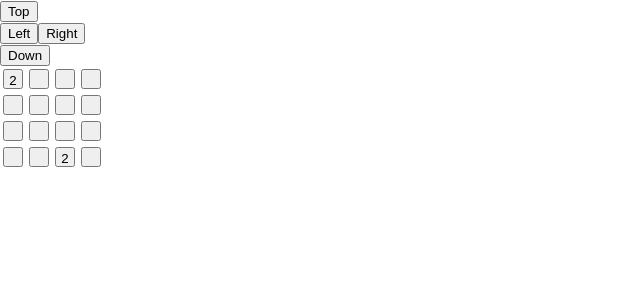
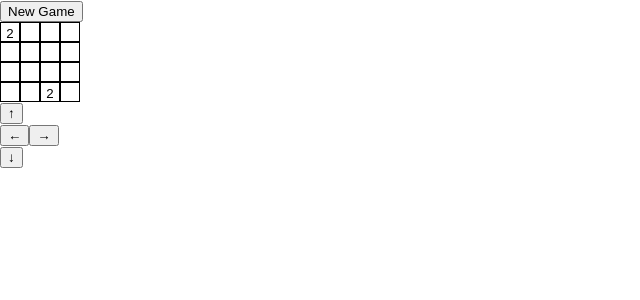
Before and after one commit to jpmgoes/2048-Game, a React (Create React App) app: page / in a window 1280 px wide. Shown: the top 300 px of the page, without its empty margins (0-640 px from the left). Built offline with nearby package versions, Linux system fonts and the light colour scheme.

Commit message:
commited

```diff
--- a/src/App.js
+++ b/src/App.js
@@ -1,4 +1,4 @@
-import React, { useState, useEffect } from "react";
+import React, { useState } from "react";
 import {
   handleRight,
   handleLeft,
@@ -7,31 +7,44 @@ import {
   handleRandomValues,
 } from "./handleMotion";
 import { Button } from "./components/buttons";
+import { GameOver } from "./components/GameOver";
 
 function App() {
   const randomMatrix = handleRandomValues();
   const [matrix, setMatrix] = useState(randomMatrix);
   const [history, setHistory] = useState(matrix);
 
+  const restartGame = (setMatrix, randomMatrix) => {
+    setMatrix(randomMatrix);
+  };
+
+  const innerHtml = (string) => {
+    return <div dangerouslySetInnerHTML={{ __html: string }} />;
+  };
+
   return (
     <React.Fragment>
+      <button onClick={() => restartGame(setMatrix, randomMatrix)}>
+        New Game
+      </button>
+      <GameOver matrix={matrix} />
+      <Button matrix={matrix} />
       <div>
         <button onClick={() => handleUp(matrix, setMatrix, setHistory)}>
-          Top
+          {innerHtml("&UpArrow;")}
         </button>
       </div>
       <div>
         <button onClick={() => handleLeft(matrix, setMatrix, setHistory)}>
-          Left
+          {innerHtml("&LeftArrow;")}
         </button>
         <button onClick={() => handleRight(matrix, setMatrix, setHistory)}>
-          Right
+          {innerHtml("&RightArrow;")}
         </button>
       </div>
       <button onClick={() => handleDown(matrix, setMatrix, setHistory)}>
-        Down
+        {innerHtml("&DownArrow;")}
       </button>
-      <Button matrix={matrix} />
       {console.log(history)}
     </React.Fragment>
   );
--- /dev/null
+++ b/src/components/GameOver.jsx
@@ -0,0 +1,20 @@
+import {
+  isPosibleUp,
+  isPosibleDown,
+  isPosibleLeft,
+  isPosibleRight,
+} from "../isPosible";
+export function GameOver(props) {
+  const { matrix } = props;
+  const isGameOver = (matrix) => {
+    if (
+      !isPosibleUp(matrix) &&
+      !isPosibleDown(matrix) &&
+      !isPosibleLeft(matrix) &&
+      !isPosibleRight(matrix)
+    )
+      return <div>GameOver</div>;
+    return <></>;
+  };
+  return isGameOver(matrix);
+}
--- a/src/components/buttons.jsx
+++ b/src/components/buttons.jsx
@@ -3,9 +3,12 @@ export function Button(props) {
   const style = {
     width: "20px",
     height: "20px",
-    margin: 3,
-    padding: 2,
+    margin: 0,
+    padding: 3,
     textAlign: "center",
+    border: "none",
+    border: "solid 1px #000",
+    backgroundColor: "#fff",
   };
   const matrixClone = matrix.slice().map((arr) => {
     return (
--- a/src/isPosible.js
+++ b/src/isPosible.js
@@ -1,12 +1,13 @@
 export const isPosibleUp = (matrix) => {
+  const matrixClone = matrix.slice();
   return Boolean(
-    matrix
+    matrixClone
       .map((arr, l) => {
         return arr
           .map((n, c) => {
             if (l !== 0) {
               const current = n;
-              const nextUp = matrix[l - 1][c];
+              const nextUp = matrixClone[l - 1][c];
               if (nextUp === null && current !== null) return true;
               if (current === nextUp && current !== null) return true;
             }
```
